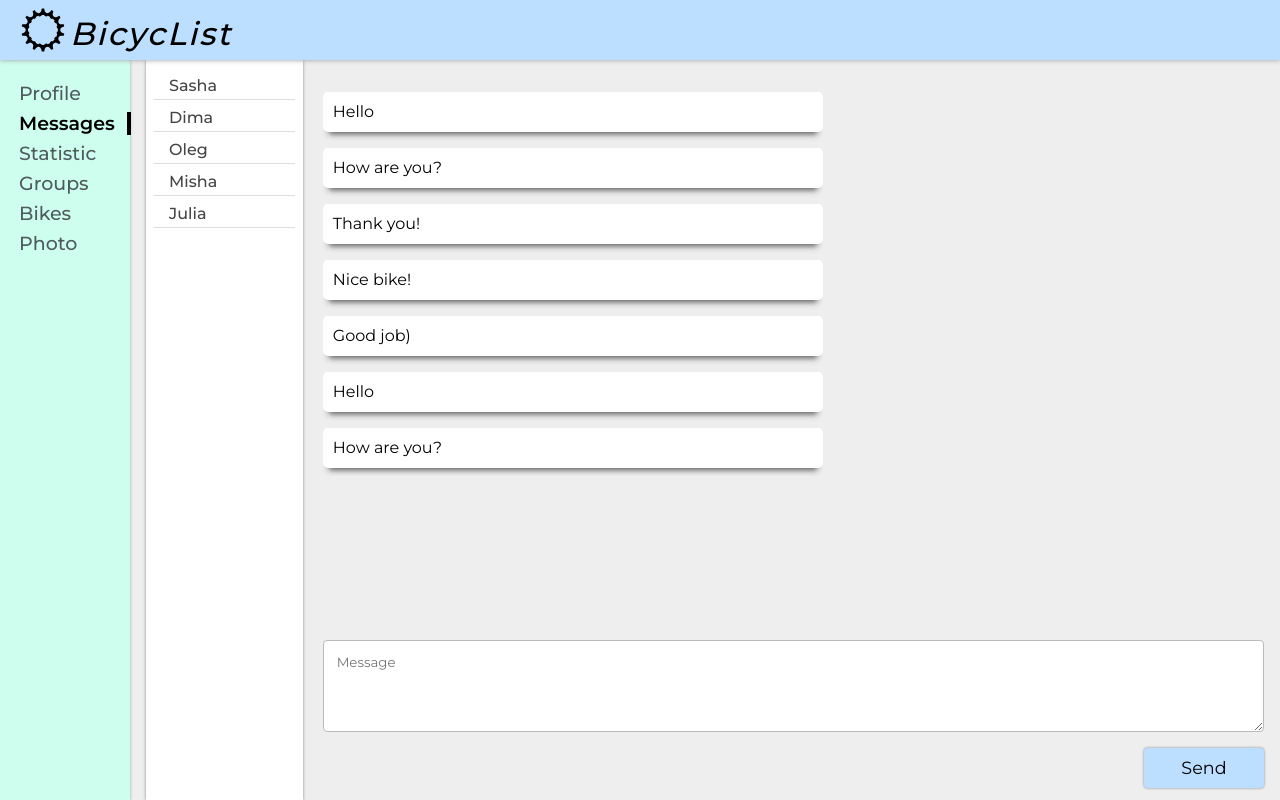
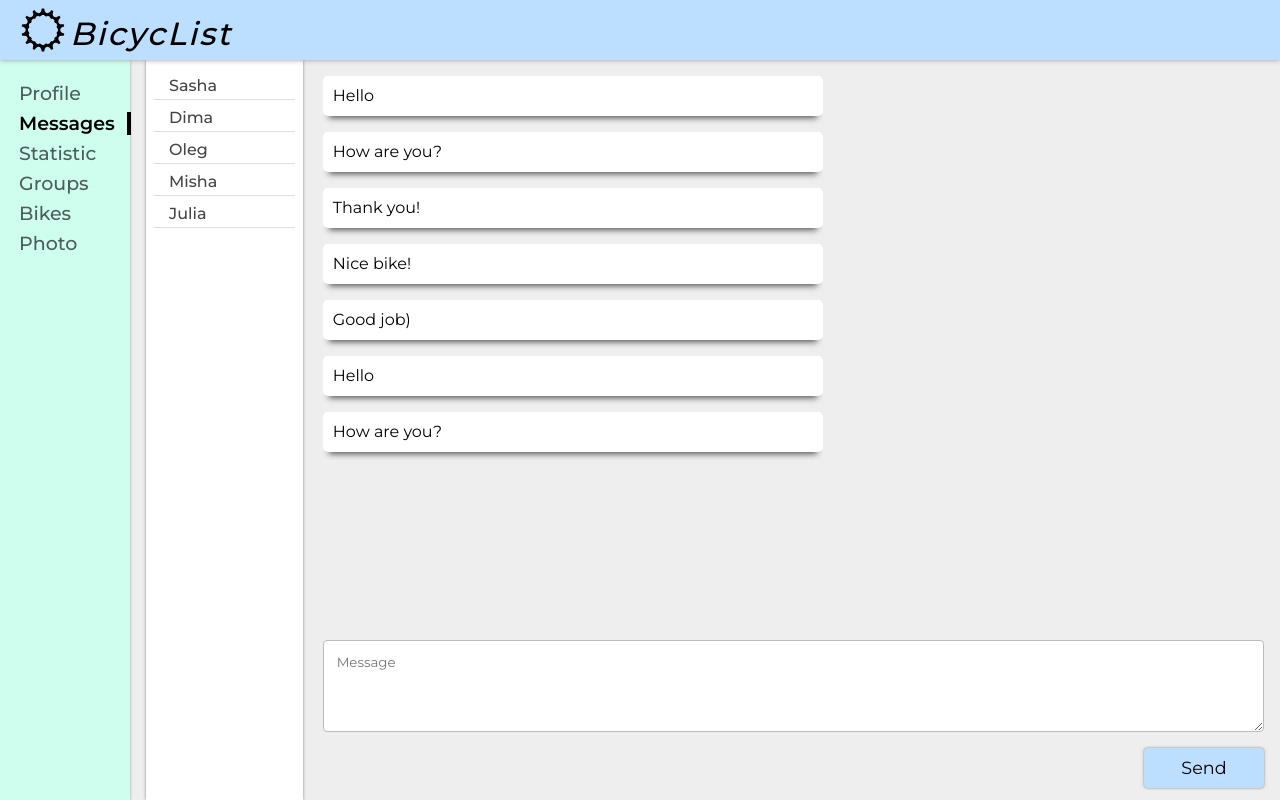
Before and after one commit to alstep07/bicyclist, a React (Create React App) app: page /dialogs in a window 1280 px wide. Built offline with nearby package versions, Linux system fonts and the light colour scheme.

Commit message:
fix store

```diff
--- a/src/components/Dialogs/Dialogs.module.css
+++ b/src/components/Dialogs/Dialogs.module.css
@@ -19,7 +19,6 @@
 }
 
 .messagesItems {
-    margin-top: 1rem;
     grid-area: m;
     max-width: 500px;
     max-height: 400px;
--- a/src/redux/state.js
+++ b/src/redux/state.js
@@ -59,17 +59,17 @@ const store = {
 		if (newOutMessage.message) {
 			this._state.dialogsPage.myMessages.push(newOutMessage);
 			this._state.dialogsPage.newMessageText = "";
-			this.renderEntireTree(this);
+			this._callSubscriber(this);
 		}
 	},
 	updateMessageText(text) {
 		this._state.dialogsPage.newMessageText = text;
-		this.renderEntireTree(this);
+		this._callSubscriber(this);
 	},
 	subscribe(observer) {
-		this.renderEntireTree = observer;
+		this._callSubscriber = observer;
 	},
-	renderEntireTree() {},
+	_callSubscriber() {},
 };
 
 export default store;
```
